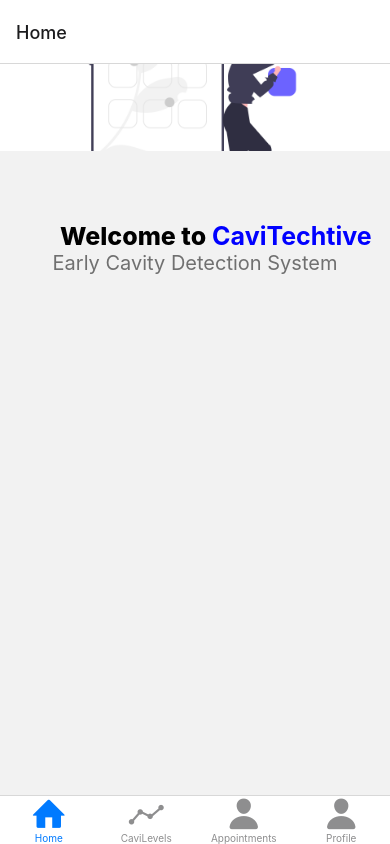
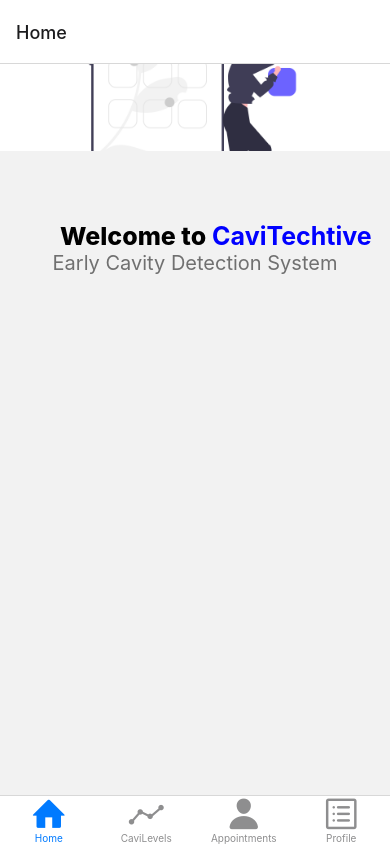
Before and after one commit to Paarthbathla338/crudApp, a React Native app in the folder cavi/: screen /Home in a window 390 px wide. Built offline with nearby package versions, Linux system fonts and the light colour scheme; no server answers.

Commit message:
Commit to Save Code Fuck

```diff
--- a/cavi/package.json
+++ b/cavi/package.json
@@ -16,12 +16,12 @@
     "@react-navigation/native": "^6.0.8",
     "@react-navigation/native-stack": "^6.5.0",
     "@react-navigation/stack": "^6.1.1",
-    "expo": "~44.0.0",
+    "expo": "~41.0.1",
     "expo-status-bar": "~1.2.0",
     "firebase": "8.2.3",
     "react": "17.0.1",
     "react-dom": "17.0.1",
-    "react-native": "0.64.3",
+    "react-native": "0.63.4",
     "react-native-safe-area-context": "3.3.2",
     "react-native-screens": "~3.10.1",
     "react-native-web": "0.17.1"
--- a/cavi/screens/CaviLevels.js
+++ b/cavi/screens/CaviLevels.js
@@ -1,6 +1,14 @@
 import { StyleSheet, Text, View, Image, TouchableOpacity } from 'react-native'
 import React from 'react'
 import image from "../assets/search.png"
+import { NavigationContainer } from '@react-navigation/native';
+import { createNativeStackNavigator } from '@react-navigation/native-stack';
+const Stack = createNativeStackNavigator();
+import { useNavigation } from '@react-navigation/core'
+
+
+
+
 
 
 
--- a/cavi/screens/HomeScreen.js
+++ b/cavi/screens/HomeScreen.js
@@ -35,7 +35,7 @@
 }}/>
 
 <Tabs.Screen name="Profile" component={ProfileScreen} options={{
-  tabBarIcon: ({ color }) => <Ionicons name="person" size={30}  color={color} style={{fontSize:35}}  />,
+  tabBarIcon: ({ color }) => <AntDesign name="profile" size={30}  color={color} style={{fontSize:35}}  />,
 }}/>
 
 
```
Also changed, not shown: 2 other files (tests, documents, lock files or other folders).
